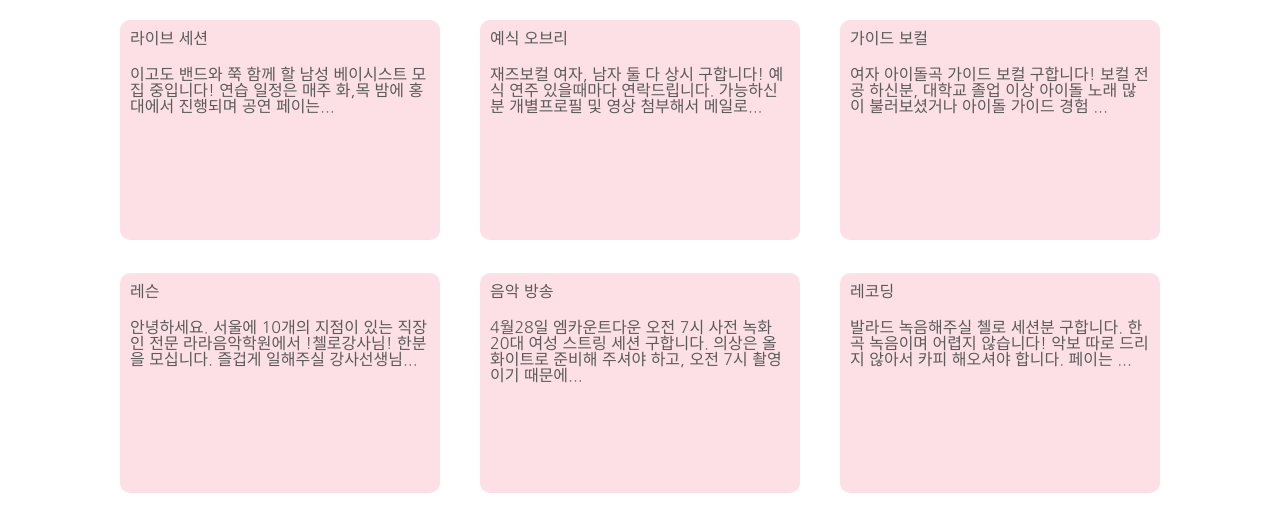
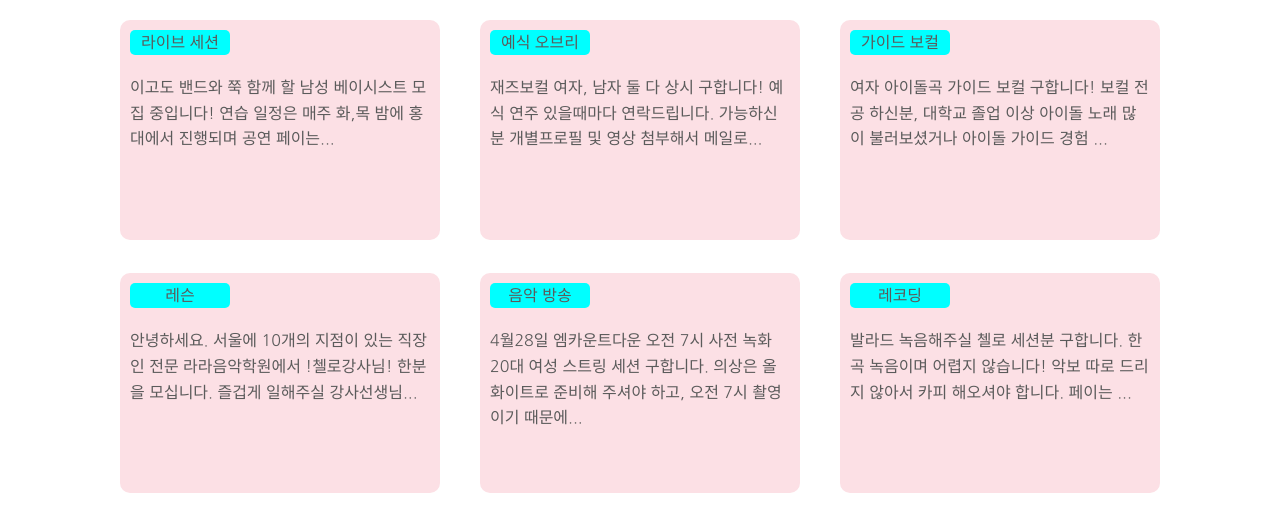
Before and after one commit to IvoryGolds2/mymuse, a plain HTML site: page index.html in a window 1280 px wide. Shown: the part 720-1230 px from the top of the page. Drawn offline with nearby package versions, Linux system fonts and the light colour scheme.

```diff
--- a/CSS/main.css
+++ b/CSS/main.css
@@ -50,7 +50,7 @@ header .navbar .main-menu li a:hover {
   width: 100px;
   background-color: rgb(255, 227, 246);
   position: absolute;
-  top: 30px;
+  top: 55px;
   align-items: center;
   padding: 0 10px 10px 10px;
   border-radius: 10px;
@@ -88,7 +88,7 @@ header .navbar .main-menu li:hover .sub-menu {
 .swiper {
   max-width: 100%;
   height: 500px;
-  background-color: rgb(198, 198, 247);
+  /* background-color: rgb(198, 198, 247); */
   object-fit: cover;
 }
 .swiper img {
@@ -96,21 +96,27 @@ header .navbar .main-menu li:hover .sub-menu {
   max-width: 100%;
   height: 500px;
 }
+.swiper-button-next,
+.swiper-button-prev {
+  color: black;
+  z-index: 5;
+}
 
 
 .box {
   width: 100%;
   height: 600px;
   /* background-color: moccasin; */
+  position: relative;
   display: flex;
   justify-content: center;
 }
 h2 {
 width: 1200px;
 height: 50px;
-text-align: center;
 margin-top: 30px;
 font-size: 30px;
+text-align: center;
 }
 .box .inner {
   width: 1200px;
@@ -132,7 +138,15 @@ font-size: 30px;
   padding: 10px;
   border-radius: 10px;
 }
+.box .inner ul .title {
+  width: 100px;
+  height: 25px;
+  background-color: aqua;
+  border-radius: 5px;
+  text-align: center;
+  line-height: 25px;
+}
 .box .inner ul li {
   margin-top: 20px;
-
+  line-height: 1.6;
 }
--- a/index.html
+++ b/index.html
@@ -99,7 +99,7 @@
           <img src="./IMAGE/5기타.jpg" alt="">
         </div>
         <div class="swiper-slide">
-          <img src="./IMAGE/가수.jpg" alt="">
+          <img src="./IMAGE/프로듀서.jpg" alt="">
         </div>
         <div class="swiper-slide">
           <img src="./IMAGE/스트링.jpg" alt="">
@@ -113,7 +113,7 @@
       <h2>오늘의 구인/구직</h2>
       <br>
       <ul>
-        라이브 세션
+        <div class="title">라이브 세션</div>
           <li>이고도 밴드와 쭉 함께 할
             남성 베이시스트 모집
             중입니다! 연습 일정은
@@ -121,7 +121,7 @@
             진행되며 공연 페이는...</li>
       </ul>
       <ul>
-        예식 오브리
+        <div class="title">예식 오브리</div>
           <li>재즈보컬 여자, 남자 둘 다
             상시 구합니다! 예식 연주
             있을때마다 연락드립니다.
@@ -129,7 +129,7 @@
             영상 첨부해서 메일로...</li>
       </ul>
       <ul>
-        가이드 보컬
+        <div class="title">가이드 보컬</div>
           <li>여자 아이돌곡 가이드 보컬
             구합니다! 보컬 전공 하신분,
             대학교 졸업 이상 아이돌 노래
@@ -137,7 +137,7 @@
             가이드 경험 ...</li>
       </ul>
       <ul>
-        레슨
+        <div class="title">레슨</div>
           <li>안녕하세요. 서울에 10개의
             지점이 있는 직장인 전문
             라라음악학원에서 !첼로강사님!
@@ -145,7 +145,7 @@
             일해주실 강사선생님...</li>
       </ul>
       <ul>
-        음악 방송
+        <div class="title">음악 방송</div>
           <li>4월28일 엠카운트다운 오전
             7시 사전 녹화 20대 여성
             스트링 세션 구합니다. 의상은
@@ -153,7 +153,7 @@
             오전 7시 촬영이기 때문에...</li>
       </ul>
       <ul>
-        레코딩
+        <div class="title">레코딩</div>
           <li>
             발라드 녹음해주실 첼로 세션분
             구합니다. 한 곡 녹음이며
```
Also changed, not shown: 1 other file.
